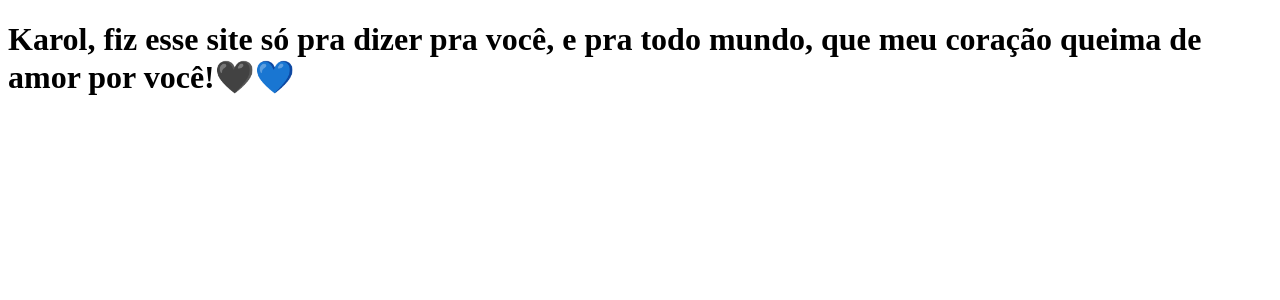
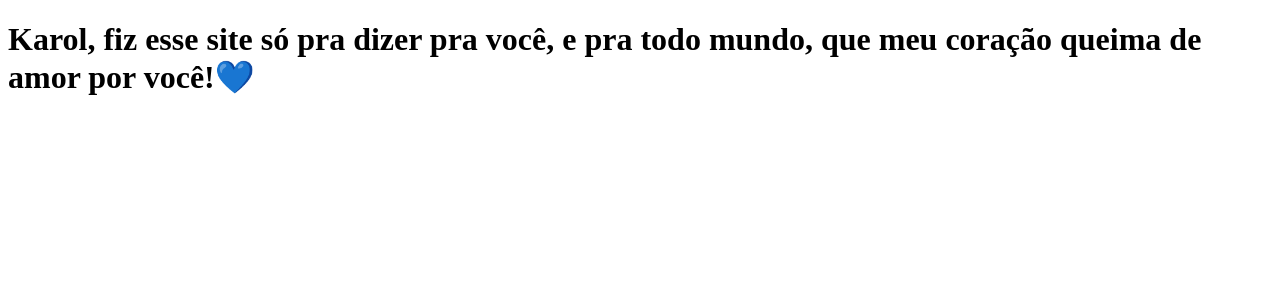
Before and after one commit to Funarix/CodeHub-, a Next.js app: page / in a window 1280 px wide. Shown: the top 300 px of the page. Built offline with nearby package versions, Linux system fonts and the light colour scheme.

Commit message:
alterações

```diff
--- a/pages/index.js
+++ b/pages/index.js
@@ -1,6 +1,6 @@
 function Home(){
 
-    return<h1>Karol, fiz esse site só pra dizer pra você, e pra todo mundo, que meu coração queima de amor por você!🖤💙</h1>
+    return<h1>Karol, fiz esse site só pra dizer pra você, e pra todo mundo, que meu coração queima de amor por você!💙</h1>
 
 
 
```
